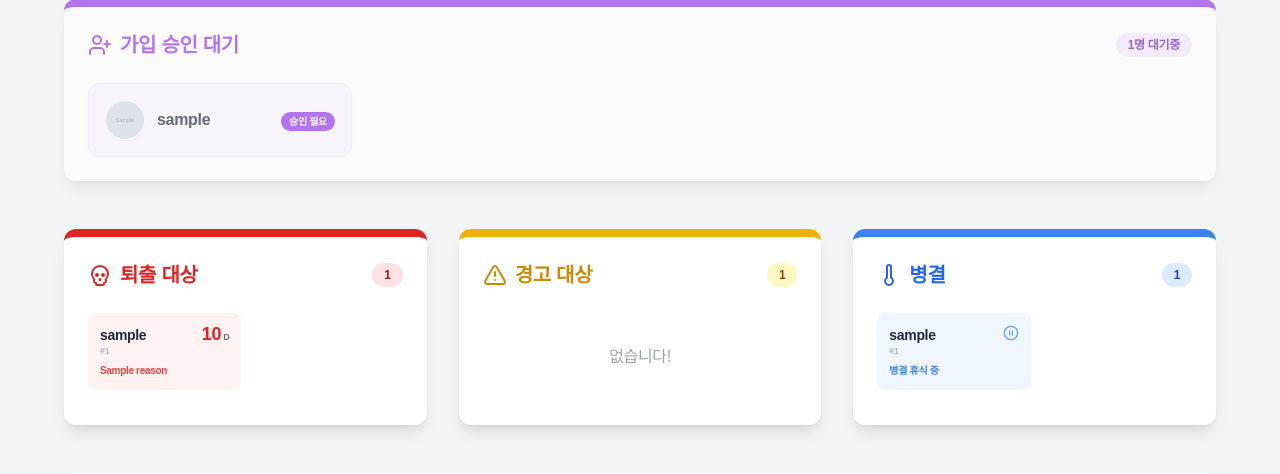
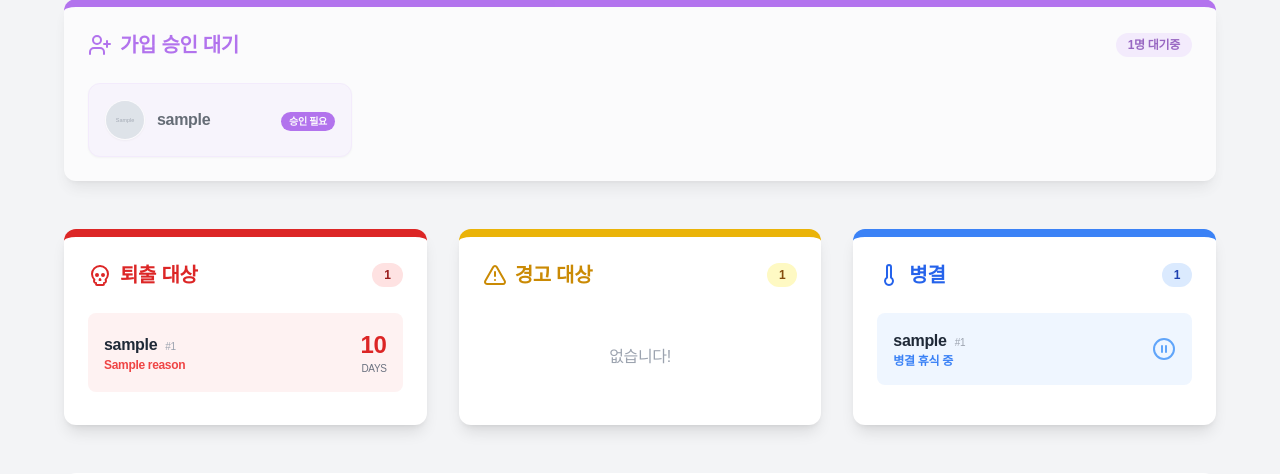
Before and after one commit to gitminhyeok/mobile-attendance-application, a Python web app: template templates/admin/dashboard.html in a window 1280 px wide. Shown: the part 197-671 px from the top of the page. Run offline with Jinja, Linux system fonts and the light colour scheme; the template is opened without the code that fills it: most values are stand-ins (such as "Sample title", 1, 10 or a date in 2020); grey boxes marked "Sample" are stand-in pictures; some libraries are stand-ins or nearby versions; some web fonts are replaced.

Commit message:
Show status zones in 2 columns on mobile only
Dropout/warning/sick lists keep the original single-column rows on PC
(md and up) and use compact 2-column cards on mobile.

Co-Authored-By: Claude Opus 5.5 <noreply@anthropic.com>

```diff
--- a/templates/admin/dashboard.html
+++ b/templates/admin/dashboard.html
@@ -47,15 +47,29 @@
 
                 <div class="overflow-y-auto max-h-[500px]">
                     {% if dropout_list %}
-                        <ul class="grid grid-cols-2 gap-2">
+                        <ul class="grid grid-cols-2 gap-2 md:grid-cols-1 md:gap-3">
                         {% for user in dropout_list %}
-                            <li class="p-3 bg-red-50 rounded-lg min-w-0">
+                            <li class="p-3 md:p-4 bg-red-50 rounded-lg min-w-0">
+                                <!-- Mobile: compact 2-column card -->
+                                <div class="md:hidden">
                                     <div class="flex items-start justify-between gap-1">
                                         <p class="font-bold text-gray-800 text-sm truncate">{{ user.nickname }}</p>
                                         <span class="shrink-0 text-lg font-black text-red-600 leading-none">{{ user.days_absent }}<span class="text-[9px] text-gray-500 font-bold uppercase ml-0.5">d</span></span>
                                     </div>
                                     <p class="text-[9px] text-gray-400 truncate">#{{ user.uid }}</p>
                                     <p class="text-[10px] text-red-500 font-bold mt-1 break-keep">{{ user.reason if user.reason else 'Last seen: ' + user.last_date }}</p>
+                                </div>
+                                <!-- PC: original single-column row -->
+                                <div class="hidden md:flex items-center justify-between">
+                                    <div>
+                                        <p class="font-bold text-gray-800">{{ user.nickname }} <span class="text-[10px] text-gray-400 font-normal ml-1">#{{ user.uid }}</span></p>
+                                        <p class="text-xs text-red-500 font-bold">{{ user.reason if user.reason else 'Last seen: ' + user.last_date }}</p>
+                                    </div>
+                                    <div class="text-right">
+                                        <span class="text-2xl font-black text-red-600">{{ user.days_absent }}</span>
+                                        <span class="text-[10px] text-gray-500 block uppercase">Days</span>
+                                    </div>
+                                </div>
                             </li>
                         {% endfor %}
                         </ul>
@@ -85,15 +99,29 @@
 
                 <div class="overflow-y-auto max-h-[500px]">
                     {% if warning_list %}
-                        <ul class="grid grid-cols-2 gap-2">
+                        <ul class="grid grid-cols-2 gap-2 md:grid-cols-1 md:gap-3">
                         {% for user in warning_list %}
-                            <li class="p-3 bg-yellow-50 rounded-lg min-w-0">
+                            <li class="p-3 md:p-4 bg-yellow-50 rounded-lg min-w-0">
+                                <!-- Mobile: compact 2-column card -->
+                                <div class="md:hidden">
                                     <div class="flex items-start justify-between gap-1">
                                         <p class="font-bold text-gray-800 text-sm truncate">{{ user.nickname }}</p>
                                         <span class="shrink-0 text-lg font-black text-yellow-600 leading-none">{{ user.days_absent }}<span class="text-[9px] text-gray-500 font-bold uppercase ml-0.5">d</span></span>
                                     </div>
                                     <p class="text-[9px] text-gray-400 truncate">#{{ user.uid }}</p>
                                     <p class="text-[10px] text-yellow-600 font-bold mt-1 break-keep">{{ user.reason if user.reason else 'Last seen: ' + user.last_date }}</p>
+                                </div>
+                                <!-- PC: original single-column row -->
+                                <div class="hidden md:flex items-center justify-between">
+                                    <div>
+                                        <p class="font-bold text-gray-800">{{ user.nickname }} <span class="text-[10px] text-gray-400 font-normal ml-1">#{{ user.uid }}</span></p>
+                                        <p class="text-xs text-yellow-600 font-bold">{{ user.reason if user.reason else 'Last seen: ' + user.last_date }}</p>
+                                    </div>
+                                    <div class="text-right">
+                                        <span class="text-2xl font-black text-yellow-600">{{ user.days_absent }}</span>
+                                        <span class="text-[10px] text-gray-500 block uppercase">Days</span>
+                                    </div>
+                                </div>
                             </li>
                         {% endfor %}
                         </ul>
@@ -114,15 +142,28 @@
 
                 <div class="overflow-y-auto max-h-[500px]">
                     {% if sick_list %}
-                        <ul class="grid grid-cols-2 gap-2">
+                        <ul class="grid grid-cols-2 gap-2 md:grid-cols-1 md:gap-3">
                         {% for user in sick_list %}
-                            <li class="p-3 bg-blue-50 rounded-lg min-w-0">
+                            <li class="p-3 md:p-4 bg-blue-50 rounded-lg min-w-0">
+                                <!-- Mobile: compact 2-column card -->
+                                <div class="md:hidden">
                                     <div class="flex items-start justify-between gap-1">
                                         <p class="font-bold text-gray-800 text-sm truncate">{{ user.nickname }}</p>
                                         <i data-lucide="pause-circle" class="shrink-0 w-4 h-4 text-blue-400"></i>
                                     </div>
                                     <p class="text-[9px] text-gray-400 truncate">#{{ user.uid }}</p>
                                     <p class="text-[10px] text-blue-500 font-bold mt-1">병결 휴식 중</p>
+                                </div>
+                                <!-- PC: original single-column row -->
+                                <div class="hidden md:flex items-center justify-between">
+                                    <div>
+                                        <p class="font-bold text-gray-800">{{ user.nickname }} <span class="text-[10px] text-gray-400 font-normal ml-1">#{{ user.uid }}</span></p>
+                                        <p class="text-xs text-blue-500 font-bold">병결 휴식 중</p>
+                                    </div>
+                                    <div class="text-right">
+                                        <i data-lucide="pause-circle" class="w-6 h-6 text-blue-400 inline-block"></i>
+                                    </div>
+                                </div>
                             </li>
                         {% endfor %}
                         </ul>
```
Lines whose indentation alone changed are shown as unchanged.
